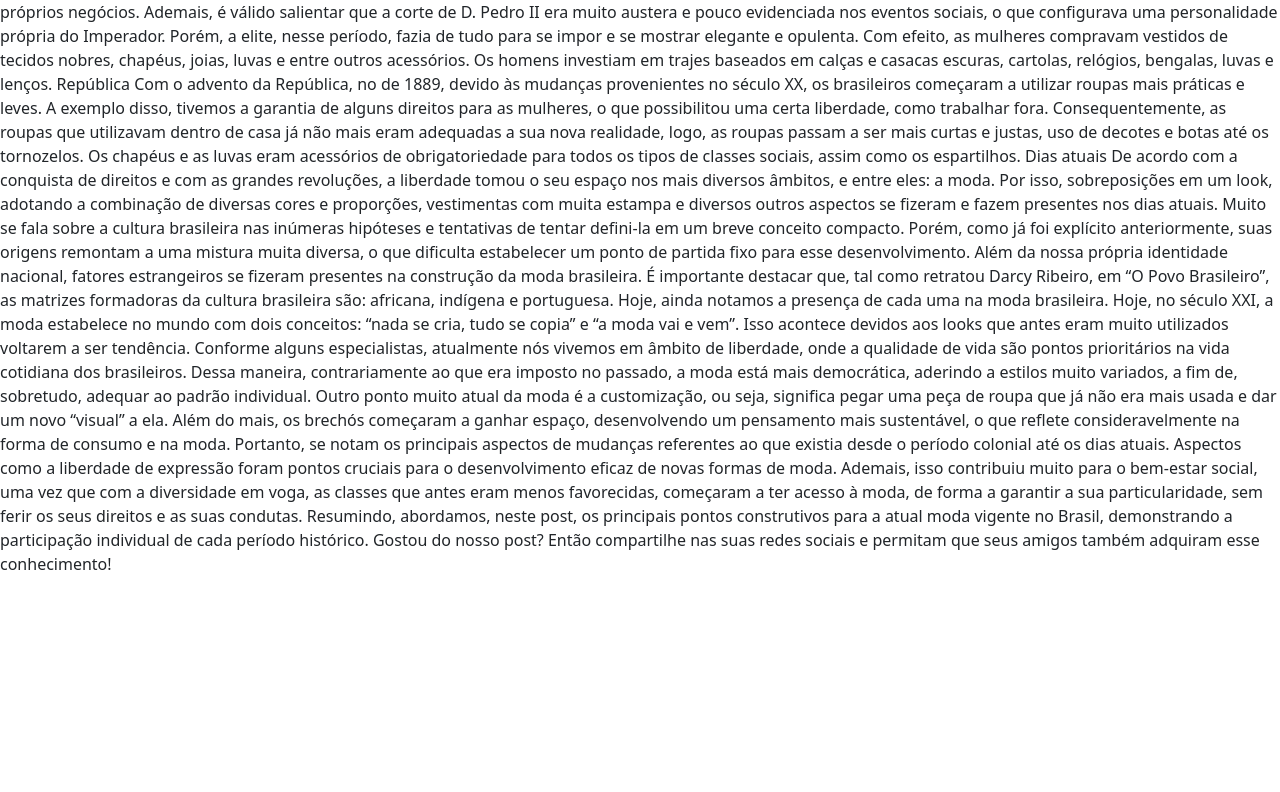
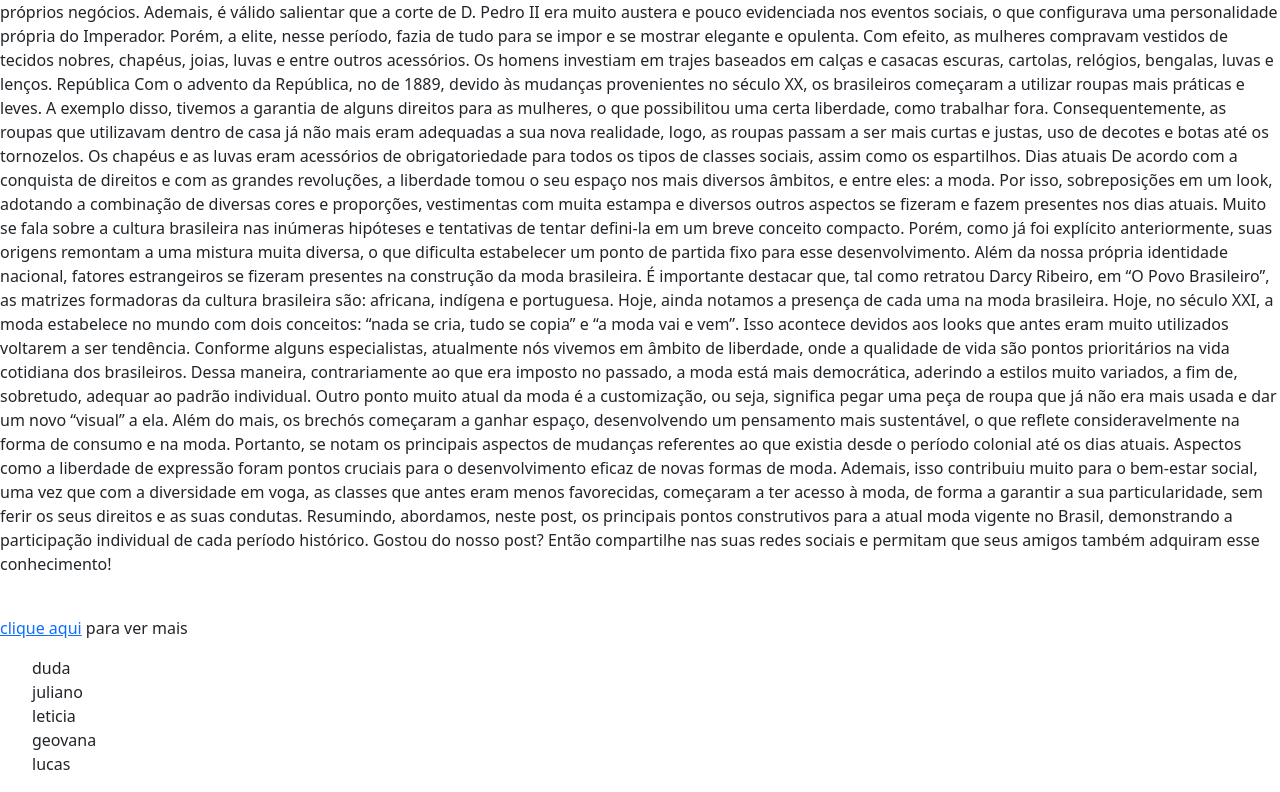
Before and after one commit to vitoriatof/vitoria, a plain HTML site: page index.html in a window 1280 px wide. Shown: the part 557-1349 px from the top of the page. Before the commit the page ends 1173 px from the top, so only its background shows below. Drawn offline with nearby package versions, Linux system fonts and the light colour scheme.

Commit message:
Add files via upload

```diff
--- a/index.html
+++ b/index.html
@@ -101,9 +101,18 @@ moda
 
 <img src="looks-semana-de-moda-copenhagen.webp" alt="">
 
+<p><a href="https://fcem.com.br/noticias/moda-brasileira/">clique aqui</a> para ver mais</p>
+
+<ol>
+<li>duda</li>
+<li>juliano</li>
+<li>leticia</li>
+<li>geovana</li>
+<li>lucas</li>
 
 
 
+</ol>
 
 
 
```
